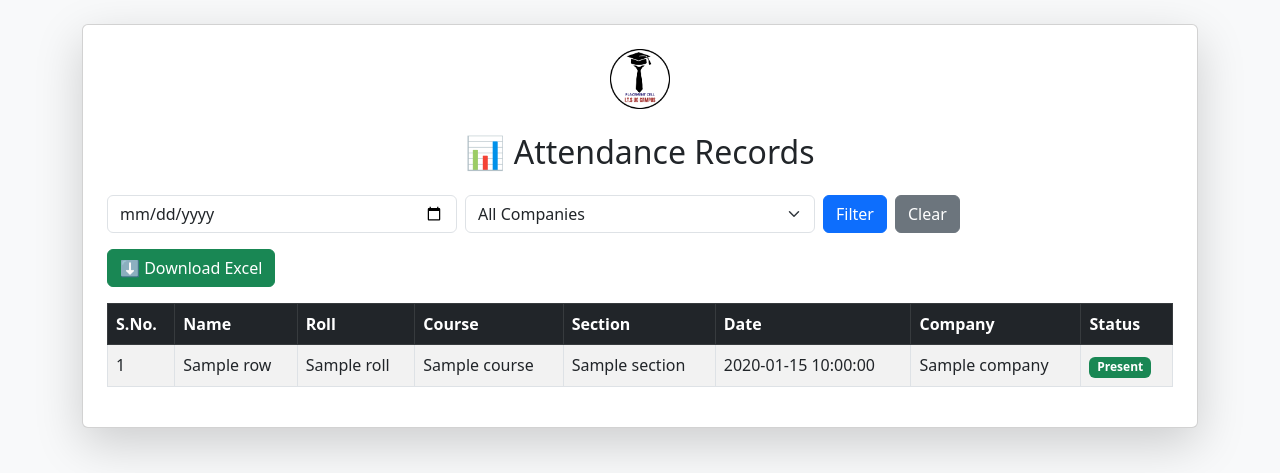
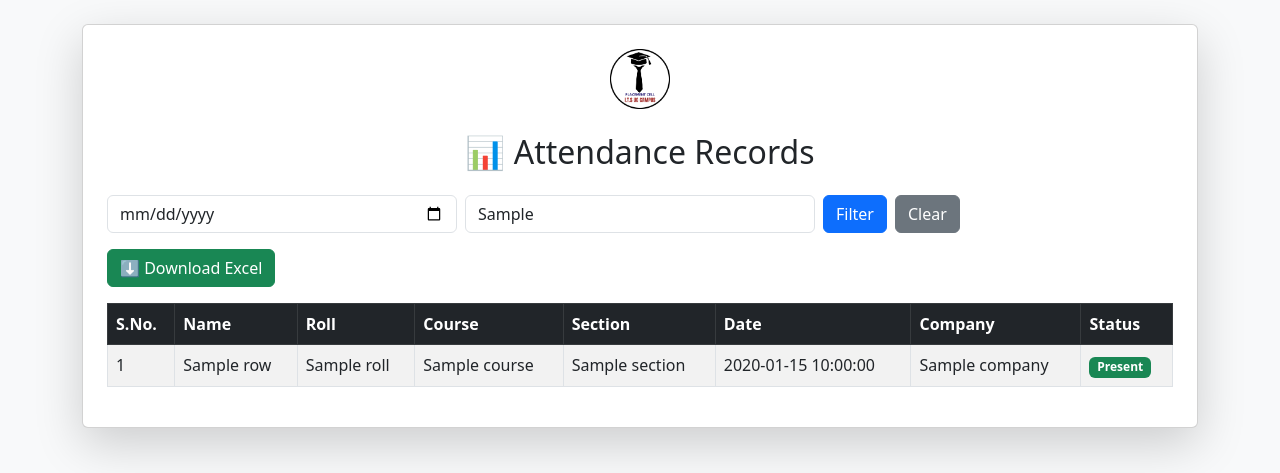
Before and after one commit to abhijha30/placement-attendance, a Flask app: template templates/records.html in a window 1280 px wide. Shown: the top 473 px of the page. Run offline with Flask 3, Linux system fonts and the light colour scheme; the template is opened without the code that fills it: most values are stand-ins (such as "Sample title", 1, 10 or a date in 2020).

Commit message:
Update records.html

```diff
--- a/templates/records.html
+++ b/templates/records.html
@@ -21,19 +21,13 @@
 
       <h2 class="text-center mb-4">📊 Attendance Records</h2>
 
-      <!-- Filter Form (Date + Company) -->
+      <!-- Filter Form (Date + Company Input) -->
       <form method="GET" action="/records" class="row g-2 mb-3">
         <div class="col-md-4">
           <input type="date" name="filter_date" class="form-control" value="{{ selected_date }}">
         </div>
         <div class="col-md-4">
-          <select name="filter_company" class="form-select">
-            <option value="All" {% if selected_company == "All" %}selected{% endif %}>All Companies</option>
-            <option value="TCS" {% if selected_company == "TCS" %}selected{% endif %}>TCS</option>
-            <option value="Infosys" {% if selected_company == "Infosys" %}selected{% endif %}>Infosys</option>
-            <option value="Wipro" {% if selected_company == "Wipro" %}selected{% endif %}>Wipro</option>
-            <!-- Add more companies here manually or make it dynamic later -->
-          </select>
+          <input type="text" name="filter_company" class="form-control" placeholder="Company name" value="{{ selected_company }}">
         </div>
         <div class="col-md-4 d-flex">
           <button type="submit" class="btn btn-primary me-2">Filter</button>
```
